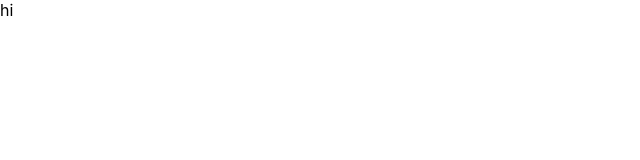
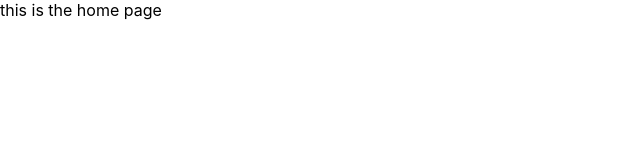
Before and after one commit to beast-2603/box-office, a React (Create React App) app: page / in a window 1280 px wide. Shown: the top 160 px of the page, without its empty margins (0-640 px from the left). Built offline with nearby package versions, Linux system fonts and the light colour scheme.

Commit message:
made changes in es-lint and added react-router

```diff
--- a/package.json
+++ b/package.json
@@ -8,6 +8,8 @@
     "@testing-library/user-event": "^13.5.0",
     "react": "^18.2.0",
     "react-dom": "^18.2.0",
+    "react-router": "^5.3.4",
+    "react-router-dom": "^5.3.4",
     "react-scripts": "5.0.1",
     "web-vitals": "^2.1.4",
     "workbox-background-sync": "^6.5.4",
@@ -48,6 +50,8 @@
     ]
   },
   "devDependencies": {
+    "@babel/eslint-parser": "^7.19.1",
+    "@babel/preset-react": "^7.18.6",
     "babel-eslint": "^10.1.0",
     "eslint-config-airbnb": "^19.0.4",
     "eslint-config-prettier": "^8.5.0",
--- a/src/App.js
+++ b/src/App.js
@@ -1,7 +1,22 @@
 import React from 'react';
+import { Switch, Route } from 'react-router-dom';
 
 function App() {
-  return <div>hi</div>;
+  return (
+    <Switch>
+      <Route exact path="/">
+        this is the home page
+      </Route>
+      <Route exact path="/hi">
+        HI SOHAN
+      </Route>
+      <Route exact path="/hello">
+        HELLO GUYZZZZZ
+      </Route>
+
+      <Route>Undefined Page. 404 Error</Route>
+    </Switch>
+  );
 }
 
 export default App;
--- a/src/index.js
+++ b/src/index.js
@@ -1,5 +1,6 @@
 import React from 'react';
 import ReactDOM from 'react-dom/client';
+import { BrowserRouter } from 'react-router-dom';
 import './index.css';
 import App from './App';
 import * as serviceWorkerRegistration from './serviceWorkerRegistration';
@@ -7,9 +8,9 @@ import reportWebVitals from './reportWebVitals';
 
 const root = ReactDOM.createRoot(document.getElementById('root'));
 root.render(
-  <React.StrictMode>
+  <BrowserRouter>
     <App />
-  </React.StrictMode>
+  </BrowserRouter>
 );
 
 // If you want your app to work offline and load faster, you can change
```
Also changed, not shown: src/serviceWorkerRegistration.js (+12 -8 lines), 2 other files (tests, documents, lock files or other folders).
